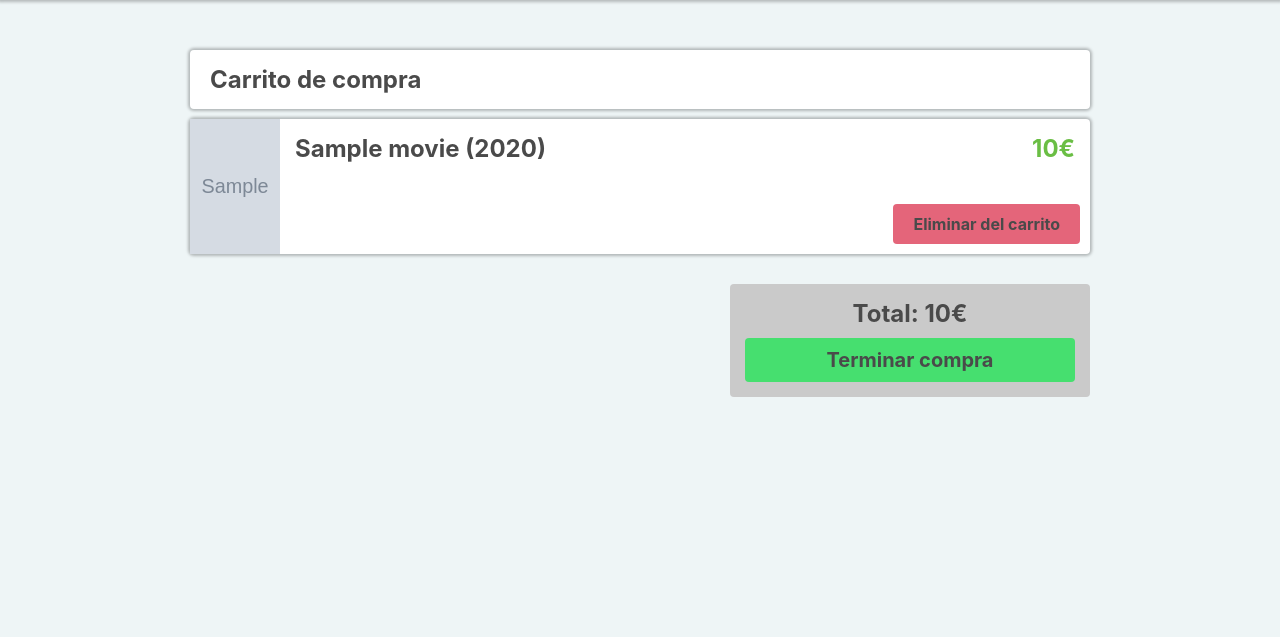
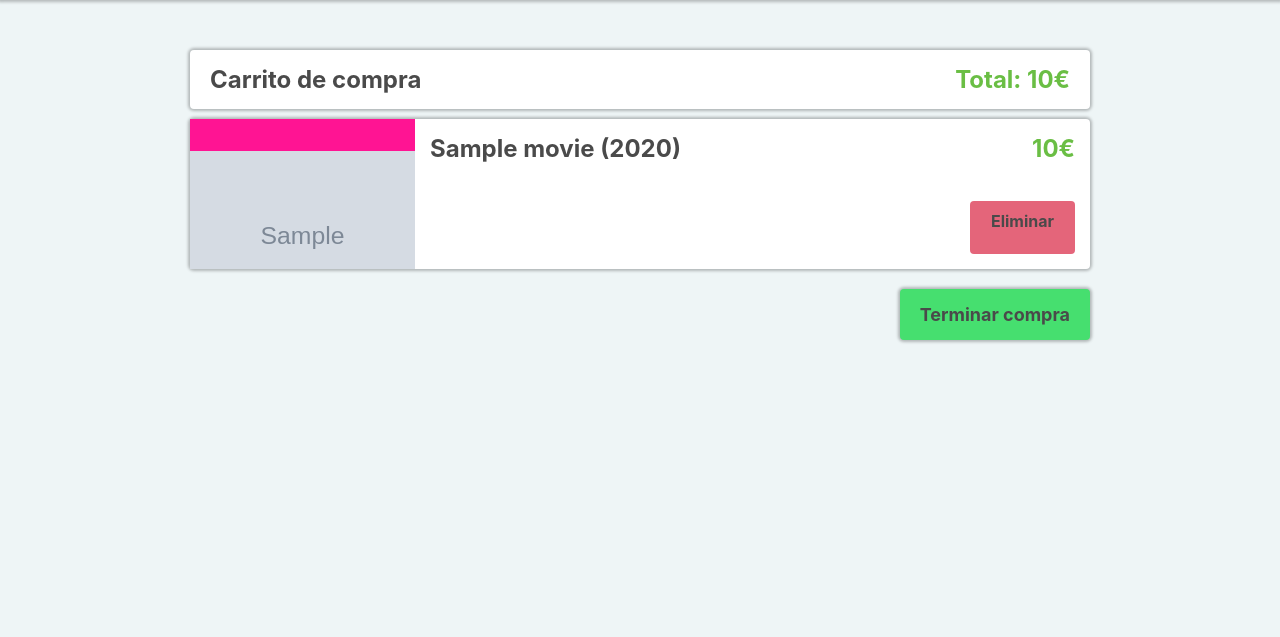
Before and after one commit to XXXPROGRAMACION/si, a Flask app: template app/templates/shopping-cart.html in a window 1280 px wide. Shown: the part 59-696 px from the top of the page. Run offline with Flask 2, Linux system fonts and the light colour scheme; the template is opened without the code that fills it: most values are stand-ins (such as "Sample title", 1, 10 or a date in 2020); grey boxes marked "Sample" are stand-in pictures.

Commit message:
Cambiada apariencia carrito

```diff
--- a/app/static/styles/styles.css
+++ b/app/static/styles/styles.css
@@ -148,12 +148,27 @@ select:invalid {
   background-color: deeppink;
 }
 
+.poster-placeholder.crop {
+  overflow: hidden;
+  padding-top: 50%;
+}
+
 .poster-placeholder img {
   position: absolute;
-  top: 0;
+  bottom: 0;
   left: 0;
   width: 100%;
   height: 100%;
+}
+
+.poster-placeholder.crop {
+  padding-top: 50%;
+  overflow: hidden;
+}
+
+.poster-placeholder.crop img {
+  height: auto;
+  transform: translateY(30%);
 }
 
 .movie-grid {
@@ -344,19 +359,19 @@ select:invalid {
   background-color: #4a4a4a;
 }
 
-.shopping-item .price {
+.price {
   text-align: right;
   color: #6ABE44;
 }
 
-.price-bar {
+.checkout-bar {
   display: flex;
   flex-direction: row-reverse;
   width: 100%;
   margin-top: 20px;
 }
 
-.price-bar a {
+.checkout-bar a {
   padding: 15px 20px;
   border-radius: 4px;
   box-shadow: 0 0 3px 2px rgba(0, 0, 0, 0.25);
@@ -364,54 +379,18 @@ select:invalid {
   font-size: 18px;
 }
 
-.shopping-cart-item {
-  position: relative;
-}
-
 .shopping-cart-item .info {
+  height: 150px;
   padding: 15px;
-}
-
-.shopping-cart-item .info {
-  padding: 15px;
+  grid-template-columns: 5fr 1fr;
+  row-gap: 25px;
 }
 
 .shopping-cart-item .remove {
-  position: absolute;
-  bottom: 10px;
-  right: 10px;
   padding: 10px 20px;
   border-radius: 4px;
   background-color: rgb(228, 101, 122);
-}
-
-.shopping-cart-item .info .price {
-  text-align: right;
-  color: #6ABE44;
-}
-
-.checkout {
-  display: flex;
-  flex-direction: column;
-  column-gap: 15px;
-  margin-top: 30px;
-  margin-left: 60%;
   text-align: center;
-  justify-content: center;
-  background-color: rgb(202, 202, 202);
-  padding: 15px;
-  border-radius: 4px;
-}
-
-.checkout .checkout-button {
-  font-size: 20px;
-  background-color: #46DF6F;
-  text-align: center;
-  align-items: center;
-  height: 100%;
-  margin-top: 10px;
-  padding: 10px 20px 10px 20px;
-  border-radius: 4px;
 }
 
 .empty-cart-message {
--- a/app/templates/movie-detail.html
+++ b/app/templates/movie-detail.html
@@ -29,7 +29,7 @@
         </div>
       </div>
     </div>
-    <div class="price-bar">
+    <div class="checkout-bar">
       <a href="{{ url_for('add_to_cart', movie_id=movie.id) }}">Añadir al carrito</a>
     </div>
   </div>
--- a/app/templates/shopping-cart.html
+++ b/app/templates/shopping-cart.html
@@ -4,7 +4,10 @@
   <div class="container">
     <div class="card first">
       <div class="content">
-        <h1>Carrito de compra</h1>
+        <div class="row four-one">
+          <h1>Carrito de compra</h1>
+          <h1 class="price">Total: {{ total }}€</h2>
+        </div>
       </div>
     </div>
 
@@ -17,25 +20,25 @@
     {% else %}
       {% for movie in movies %}
       <div class="card shopping-cart-item">
-          <div class="row one-nine no-gap">
-            <a class="poster-placeholder" href="{{ url_for('movie_detail', movie_id=movie.id) }}">
+          <div class="row one-three no-gap">
+            <a class="poster-placeholder crop" href="{{ url_for('movie_detail', movie_id=movie.id) }}">
               <img src={{ movie.poster }} alt={{ movie.poster_alt }}>
             </a>
-            <div>
-              <div class="info row four-one">
-                <a href="{{ url_for('movie_detail', movie_id=movie.id) }}">
-                  <h1>{{ movie.title }} ({{ movie.year }})</h1>
-                </a>
-                <h1 class="price right-text">{{ movie.price }}€</h1>
-              </div>
-              <a class="remove" href="{{ url_for('remove_from_cart', movie_id=movie.id) }}">Eliminar del carrito</a>
+            <div class="info row">
+              <a href="{{ url_for('movie_detail', movie_id=movie.id) }}">
+                <h1>{{ movie.title }} ({{ movie.year }})</h1>
+              </a>
+              <h1 class="price right-text">{{ movie.price }}€</h1>
+              <div></div>
+              <a class="remove" href="{{ url_for('remove_from_cart', movie_id=movie.id) }}">
+                Eliminar
+              </a>
             </div>
           </div>
         </div>
       {% endfor %}
-      <div class="checkout">
-        <h2>Total: {{ total }}€</h2>
-        <a class="checkout-button" href="">Terminar compra</a>
+      <div class="checkout-bar">
+        <a href="">Terminar compra</a>
       </div>
     {% endif %}
   </div>
```
Also changed, not shown: 3 other files.
